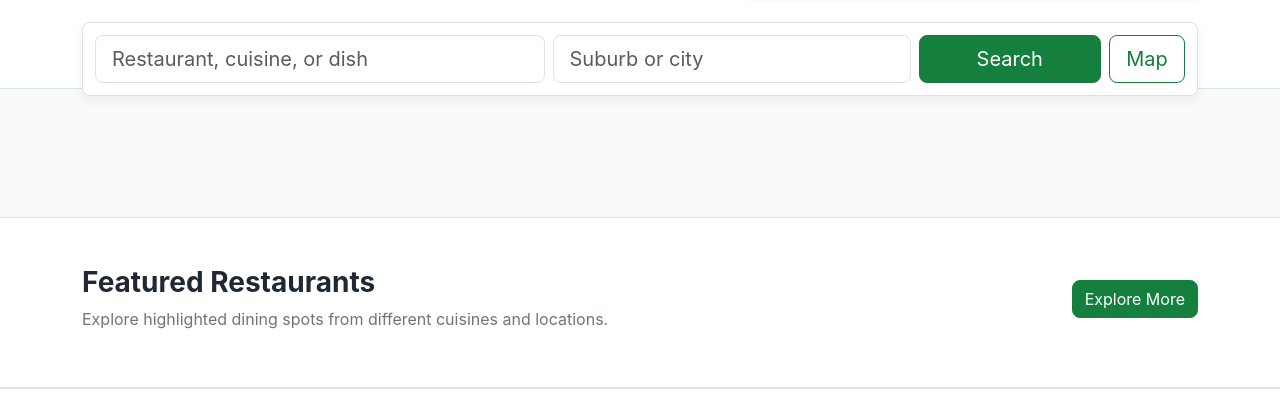
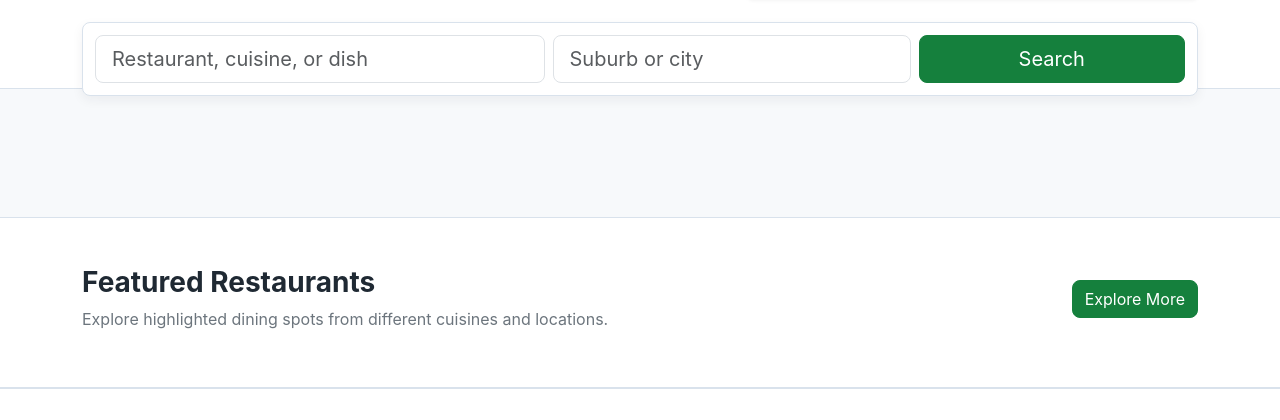
Before and after one commit to choiiis/cits5505-project, a Flask app: page / in a window 1280 px wide. Shown: the part 449-869 px from the top of the page. Run offline with Flask 3, Linux system fonts and the light colour scheme.

Commit message:
Removed the map UI from both pages index and search

```diff
--- a/app/templates/index.html
+++ b/app/templates/index.html
@@ -36,11 +36,8 @@
                         <input class="form-control form-control-lg" id="locationSearch" name="location"
                             placeholder="Suburb or city" aria-label="Search location">
                     </div>
-                    <div class="col-lg-3 d-flex gap-2">
-                        <button class="btn btn-success btn-lg flex-fill" type="submit">Search</button>
-                        <a class="btn btn-outline-success btn-lg map-btn" id="mapLink" href="search.html?map=true">
-                            Map
-                        </a>
+                    <div class="col-lg-3">
+                        <button class="btn btn-success btn-lg w-100" type="submit">Search</button>
                     </div>
                 </form>
             </div>
@@ -135,7 +132,3 @@
     </section>
 </main>
 {% endblock %}
-
-{% block scripts %}
-<script src="{{ url_for('static', filename='js/index.js') }}"></script>
-{% endblock %}
```
Also changed, not shown: app/templates/search.html (+0 -28 lines).
